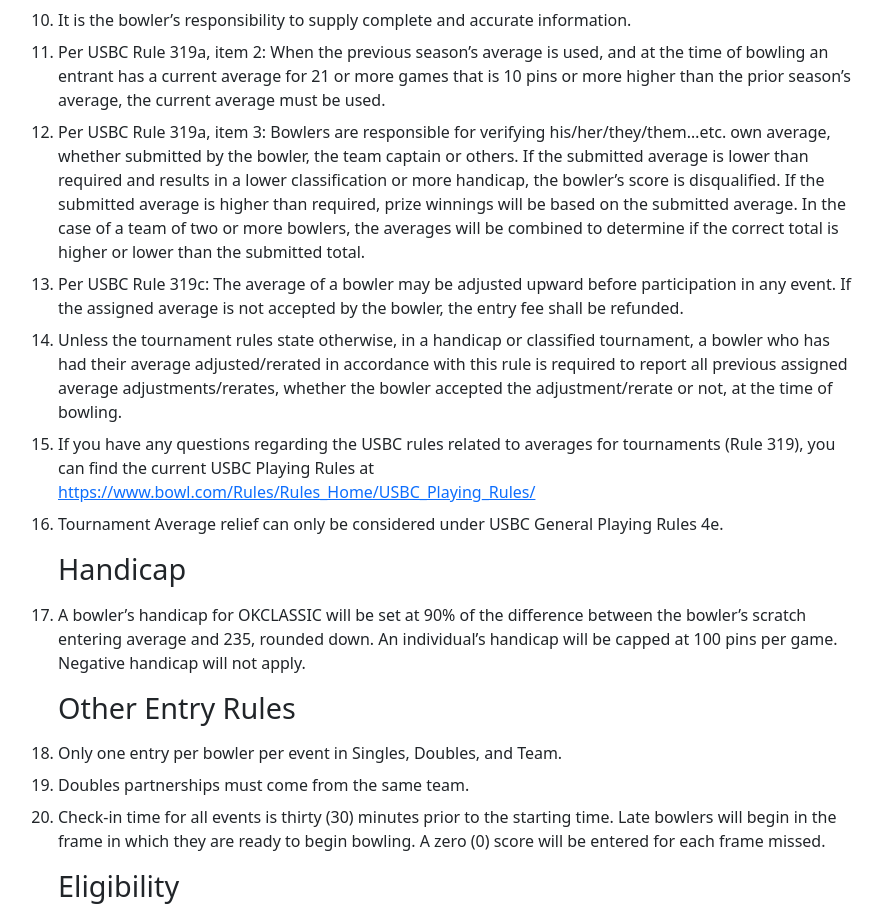
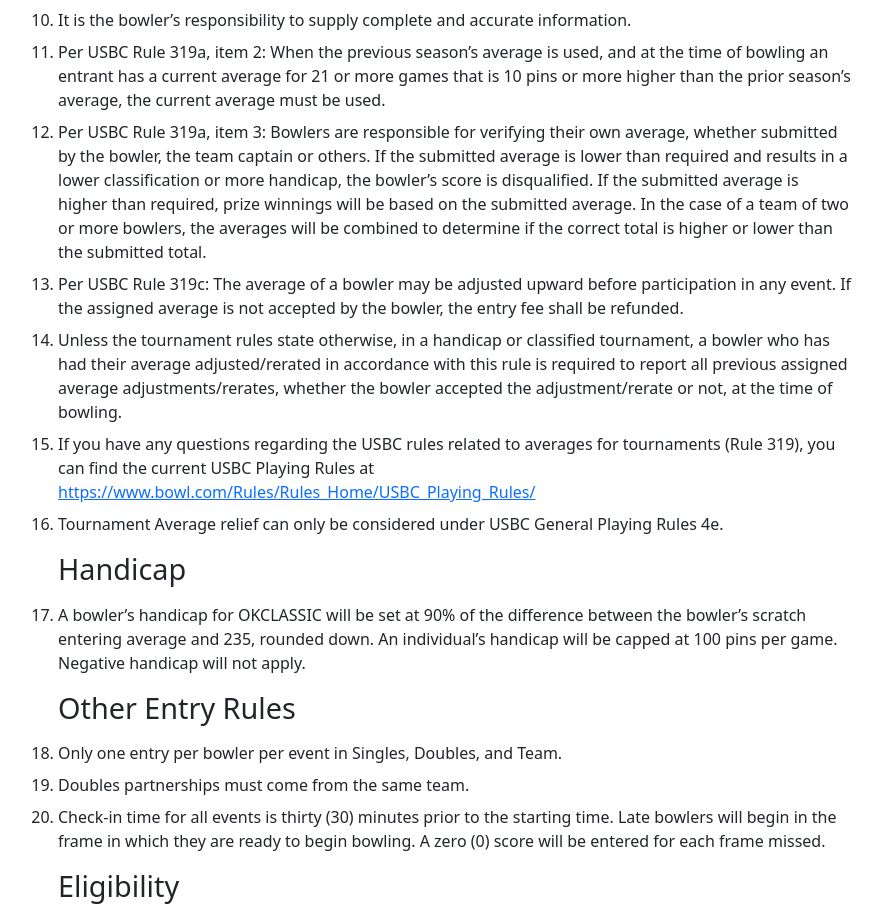
Before and after one commit to tournio/okclassic-nextjs, a Next.js app: page /rules in a window 1280 px wide. Shown: the part 1022-1939 px from the top of the page, without its empty margins (116-999 px from the left). Built offline with nearby package versions, Linux system fonts and the light colour scheme.

Commit message:
pronoun cleanup

```diff
--- a/pages/rules.js
+++ b/pages/rules.js
@@ -97,7 +97,7 @@ const rules = () => {
             average, the current average must be used.
           </li>
           <li>
-            Per USBC Rule 319a, item 3: Bowlers are responsible for verifying his/her/they/them…etc. own average,
+            Per USBC Rule 319a, item 3: Bowlers are responsible for verifying their own average,
             whether submitted by the bowler, the team captain or others. If the submitted average is lower than required
             and results in a lower classification or more handicap, the bowler’s score is disqualified. If the submitted
             average is higher than required, prize winnings will be based on the submitted average. In the case of a
```
